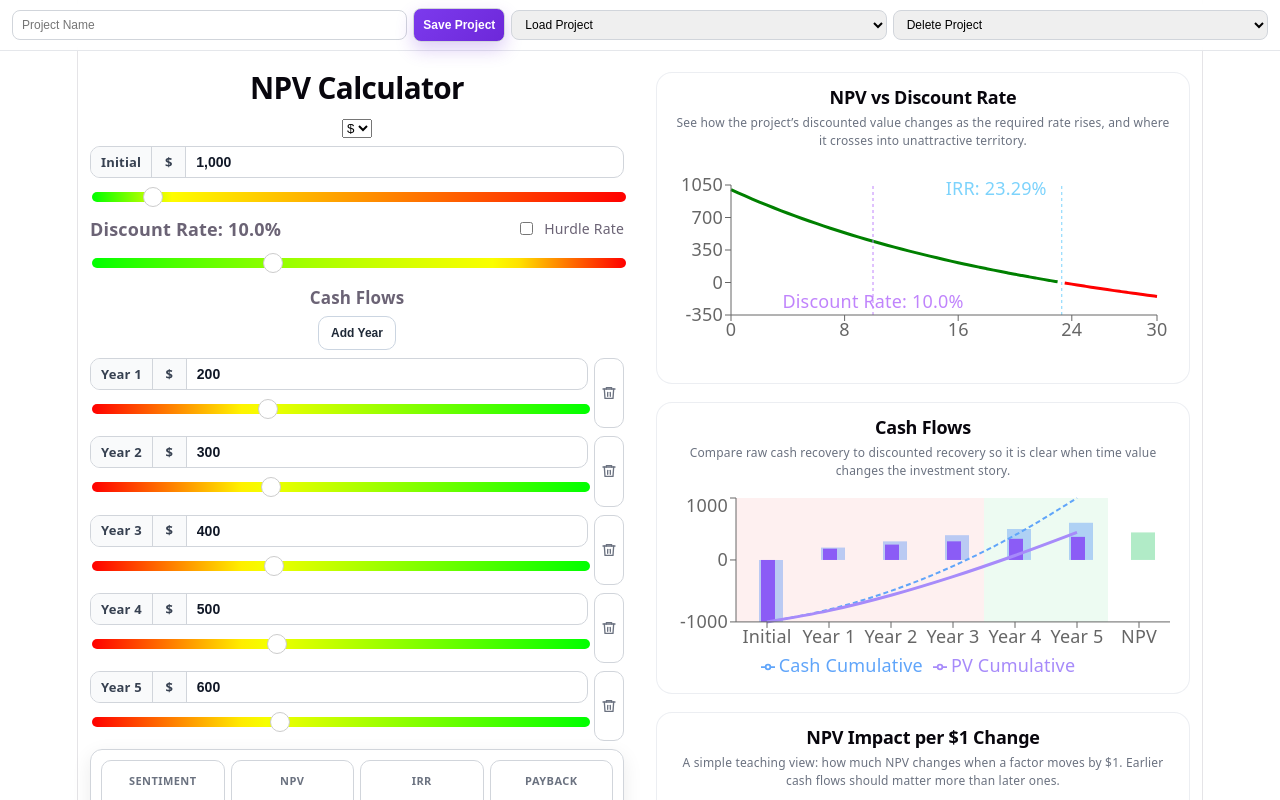
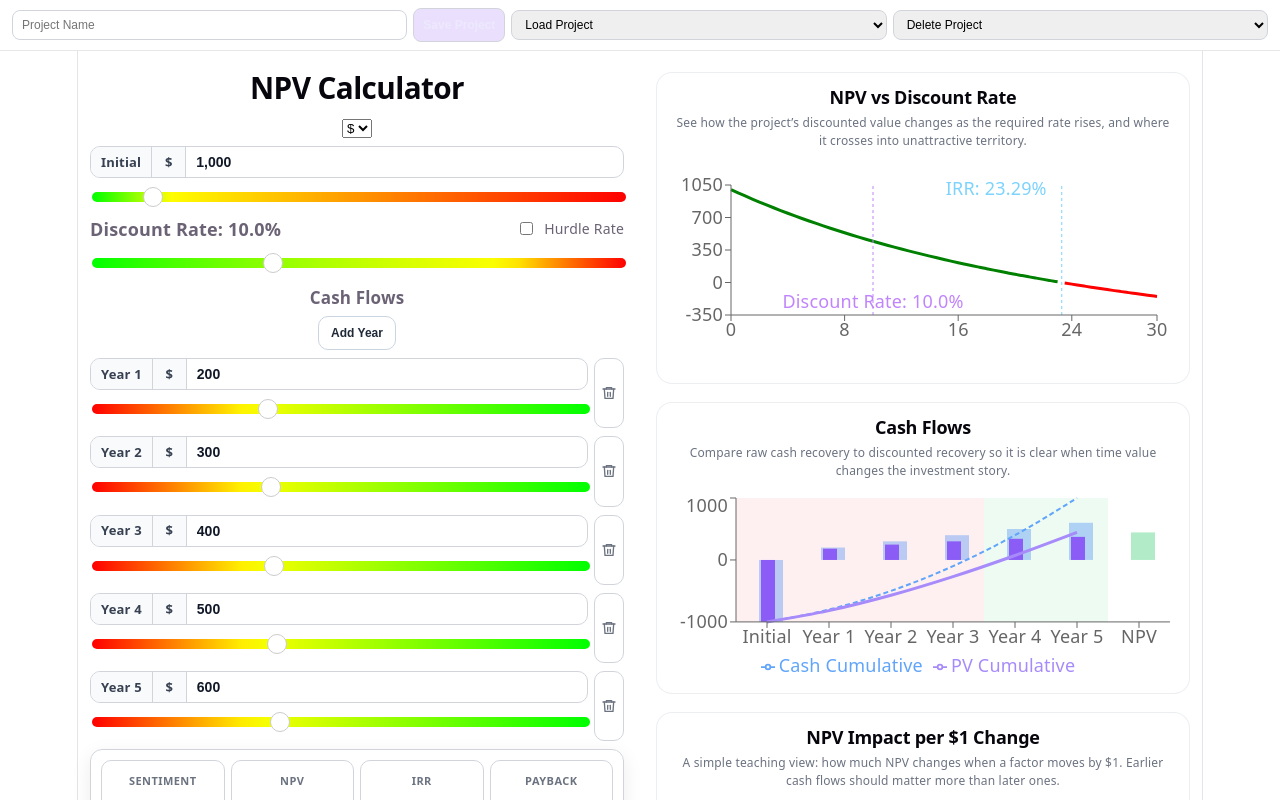
Before and after one commit to armstrma/npv-calculator, a React (Vite) app: page / in a window 1280 px wide. Shown: the top 800 px of the page. Built offline with nearby package versions, Linux system fonts and the light colour scheme.

Commit message:
Soften primary button styling

```diff
--- a/src/App.css
+++ b/src/App.css
@@ -72,13 +72,14 @@ input[type="range"]::-moz-range-thumb {
   transition: background-color 160ms ease, border-color 160ms ease, color 160ms ease, box-shadow 160ms ease, transform 160ms ease;
 }
 .button-primary {
-  background: linear-gradient(135deg, #7c3aed, #6d28d9);
-  color: #ffffff;
-  box-shadow: 0 8px 18px rgba(109, 40, 217, 0.22);
+  background: rgba(124, 58, 237, 0.16);
+  color: #ede9fe;
+  border-color: rgba(139, 92, 246, 0.5);
+  box-shadow: none;
 }
 .button-primary:hover {
-  background: linear-gradient(135deg, #8b5cf6, #7c3aed);
-  border-color: #6d28d9;
+  background: rgba(124, 58, 237, 0.24);
+  border-color: rgba(167, 139, 250, 0.7);
   transform: translateY(-1px);
 }
 .button-secondary {
@@ -583,13 +584,14 @@ input[type="range"]::-moz-range-thumb {
     color: #f9fafb;
   }
   .button-primary {
-    background: linear-gradient(135deg, #8b5cf6, #7c3aed);
-    border-color: #7c3aed;
-    color: #f9fafb;
-    box-shadow: 0 8px 18px rgba(124, 58, 237, 0.3);
+    background: rgba(124, 58, 237, 0.2);
+    border-color: rgba(139, 92, 246, 0.55);
+    color: #f5f3ff;
+    box-shadow: none;
   }
   .button-primary:hover {
-    background: linear-gradient(135deg, #a78bfa, #8b5cf6);
+    background: rgba(139, 92, 246, 0.28);
+    border-color: rgba(196, 181, 253, 0.75);
   }
   .button-secondary {
     background: rgba(17, 24, 39, 0.82);
```
